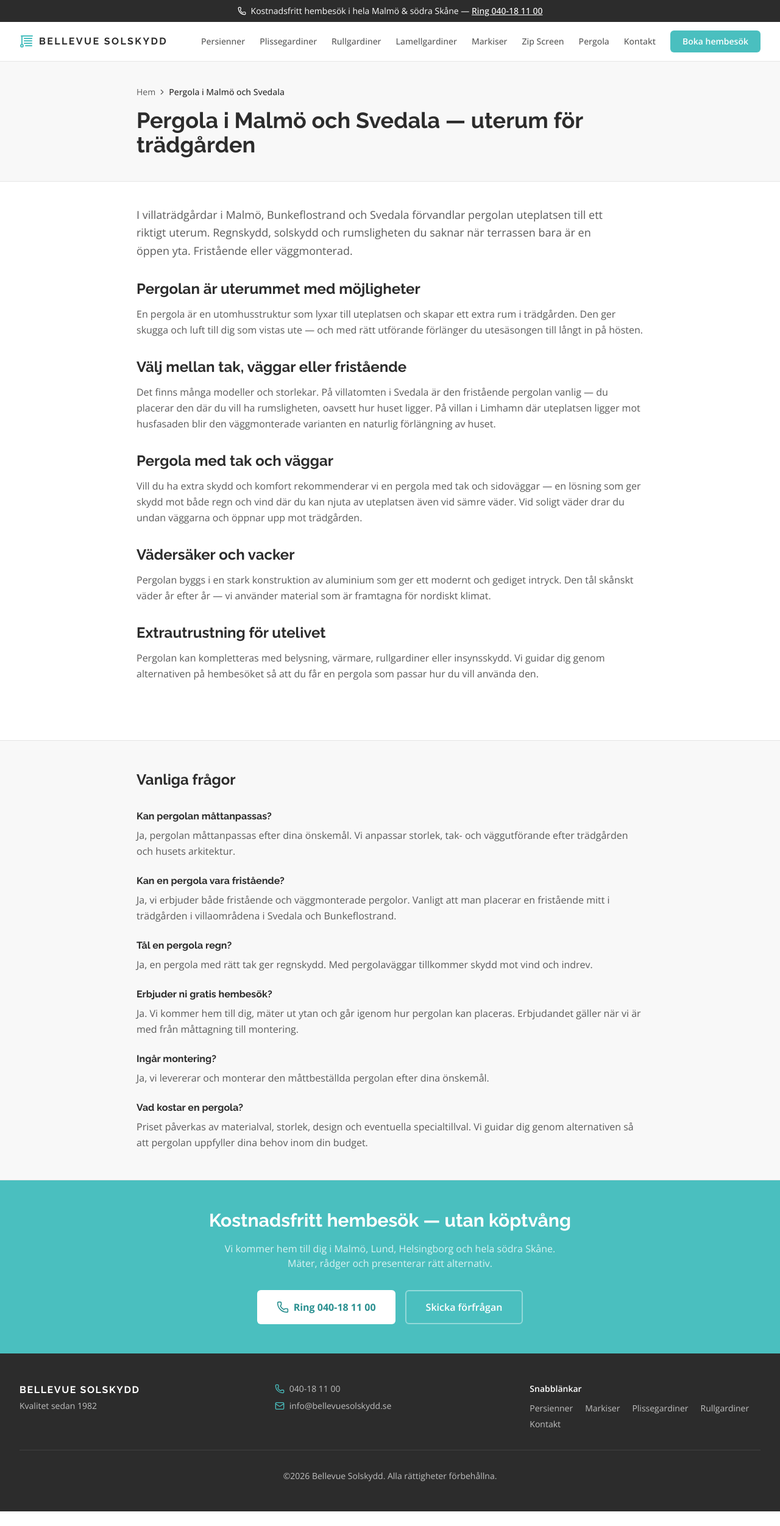
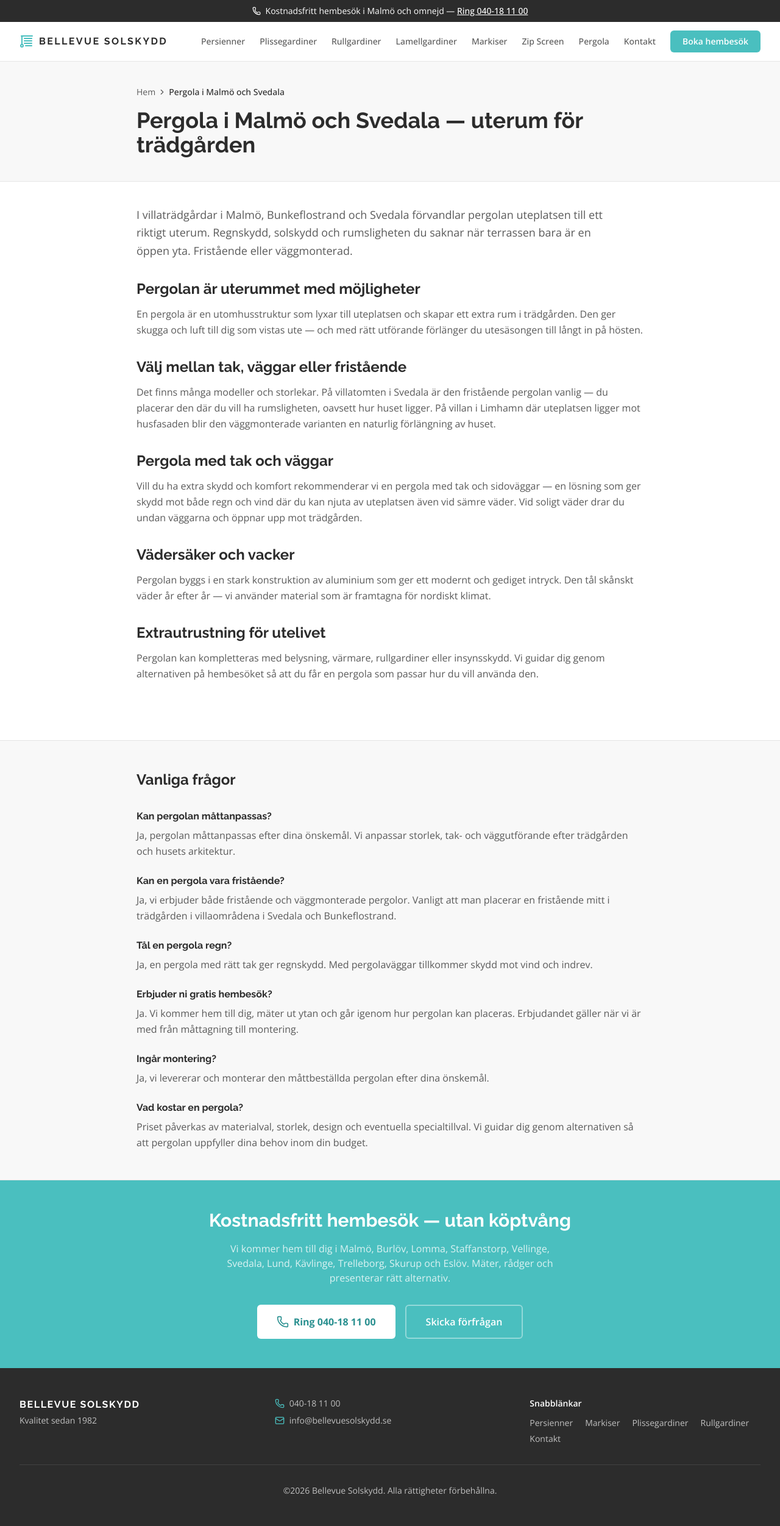
Before and after one commit to tobiasbjork78-alt/bellevue-solskydd, a Next.js app in the folder nextjs-site/: page /pergola in a window 1280 px wide. Shown: the whole page at 61% size. Before the commit the page ends 2479 px from the top, so only its background shows below. Built offline with nearby package versions, Linux system fonts and the light colour scheme.

Commit message:
Städa garanti/patent/500k ur TrustBar + Hero, uppdatera geografi

```diff
--- a/nextjs-site/app/components/Hembesok.tsx
+++ b/nextjs-site/app/components/Hembesok.tsx
@@ -9,7 +9,8 @@
             Kostnadsfritt hembesök — utan köptvång
           </h2>
           <p className="text-lg text-white/85 leading-relaxed mb-10">
-            Vi kommer hem till dig i Malmö, Lund, Helsingborg och hela södra Skåne.
+            Vi kommer hem till dig i Malmö, Burlöv, Lomma, Staffanstorp,
+            Vellinge, Svedala, Lund, Kävlinge, Trelleborg, Skurup och Eslöv.
             Mäter, rådger och presenterar rätt alternativ för just ditt hem.
             Du bestämmer om du vill gå vidare.
           </p>
--- a/nextjs-site/app/components/Hero.tsx
+++ b/nextjs-site/app/components/Hero.tsx
@@ -17,10 +17,10 @@
 
       <div className="relative max-w-7xl mx-auto px-4 sm:px-6 lg:px-8 py-24 sm:py-32 lg:py-40 text-center w-full">
         <h1 className="font-[family-name:var(--font-heading)] text-4xl sm:text-5xl lg:text-6xl font-extrabold leading-tight mb-6">
-          Solskydd i Malmö &amp; södra Skåne
+          Solskydd i Malmö och södra Skåne
         </h1>
         <p className="text-lg sm:text-xl text-white/70 leading-relaxed mb-10 max-w-2xl mx-auto">
-          Måttanpassade markiser, persienner och gardiner — med montering, 3 års garanti och kostnadsfritt hembesök.
+          Måttanpassade markiser, persienner och gardiner — med montering och kostnadsfritt hembesök.
         </p>
         <a
           href="/kontakt"
--- a/nextjs-site/app/components/ProductPageLayout.tsx
+++ b/nextjs-site/app/components/ProductPageLayout.tsx
@@ -78,7 +78,8 @@
             Kostnadsfritt hembesök — utan köptvång
           </h2>
           <p className="text-white/80 mb-8 max-w-xl mx-auto">
-            Vi kommer hem till dig i Malmö, Lund, Helsingborg och hela södra Skåne.
+            Vi kommer hem till dig i Malmö, Burlöv, Lomma, Staffanstorp,
+            Vellinge, Svedala, Lund, Kävlinge, Trelleborg, Skurup och Eslöv.
             Mäter, rådger och presenterar rätt alternativ.
           </p>
           <div className="flex flex-col sm:flex-row gap-4 justify-center">
--- a/nextjs-site/app/components/Topbar.tsx
+++ b/nextjs-site/app/components/Topbar.tsx
@@ -6,7 +6,7 @@
       <div className="max-w-7xl mx-auto flex items-center justify-center gap-2">
         <Phone className="w-3.5 h-3.5 shrink-0" />
         <span>
-          Kostnadsfritt hembesök i hela Malmö &amp; södra Skåne —{" "}
+          Kostnadsfritt hembesök i Malmö och omnejd —{" "}
           <a href="tel:040181100" className="underline hover:text-teal font-medium">
             Ring 040-18 11 00
           </a>
--- a/nextjs-site/app/components/TrustBar.tsx
+++ b/nextjs-site/app/components/TrustBar.tsx
@@ -1,12 +1,11 @@
-import { Clock, Award, ShieldCheck, Home, Fingerprint, Factory } from "lucide-react";
+import { Clock, Award, Home, Ruler, Hammer } from "lucide-react";
 
 const items = [
   { icon: Clock, text: "Sedan 1982" },
   { icon: Award, text: "Bäst i Test – Testfakta 4.6/5" },
-  { icon: ShieldCheck, text: "3 års garanti" },
   { icon: Home, text: "Kostnadsfritt hembesök" },
-  { icon: Fingerprint, text: "Patent & mönsterskydd" },
-  { icon: Factory, text: "500 000+ persienner" },
+  { icon: Ruler, text: "Måttanpassat" },
+  { icon: Hammer, text: "Egen montering" },
 ];
 
 export default function TrustBar() {
--- a/nextjs-site/app/layout.tsx
+++ b/nextjs-site/app/layout.tsx
@@ -16,9 +16,9 @@
 });
 
 export const metadata: Metadata = {
-  title: "Bellevue Solskydd — Måttanpassade solskydd i Malmö & södra Skåne",
+  title: "Bellevue Solskydd — Måttanpassade solskydd i Malmö och södra Skåne",
   description:
-    "Måttanpassade markiser, persienner och gardiner med montering, 3 års garanti och kostnadsfritt hembesök. Kvalitet sedan 1982.",
+    "Måttanpassade markiser, persienner och gardiner med montering och kostnadsfritt hembesök. Bäst i Test av Testfakta. Kvalitet sedan 1982.",
 };
 
 export default function RootLayout({
```
Also changed, not shown: 1 other file (tests, documents, lock files or other folders).
